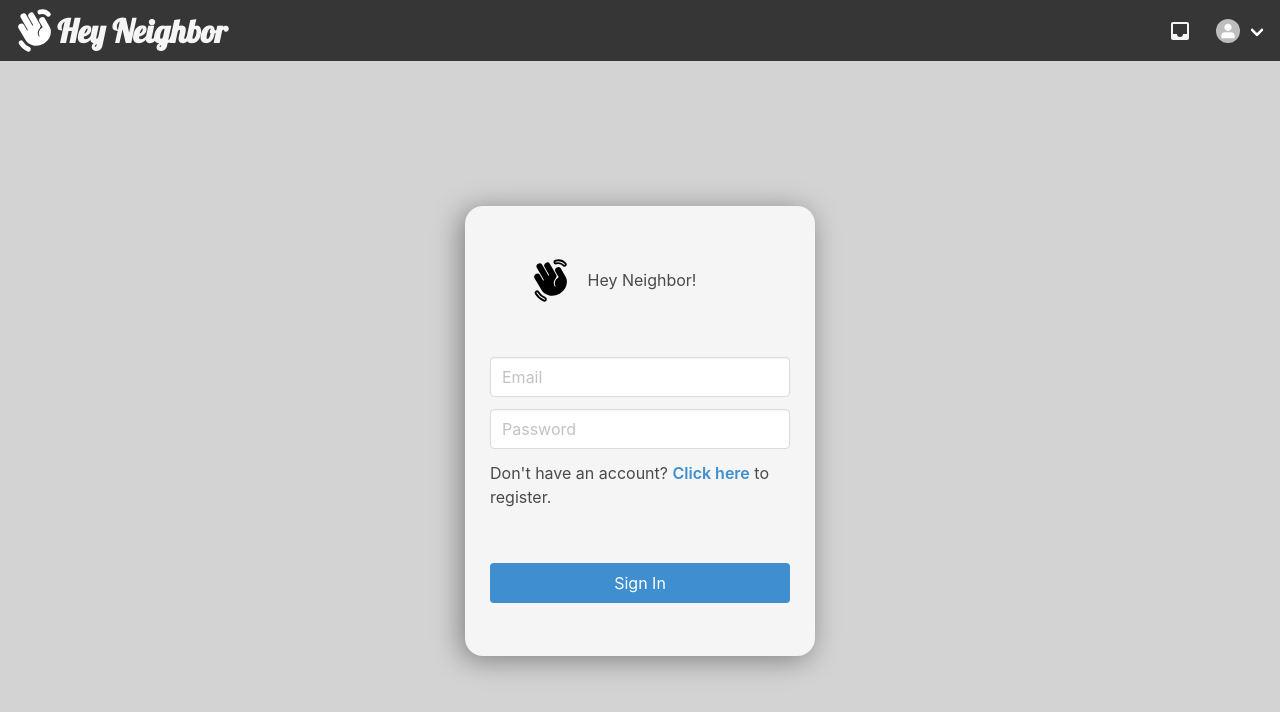
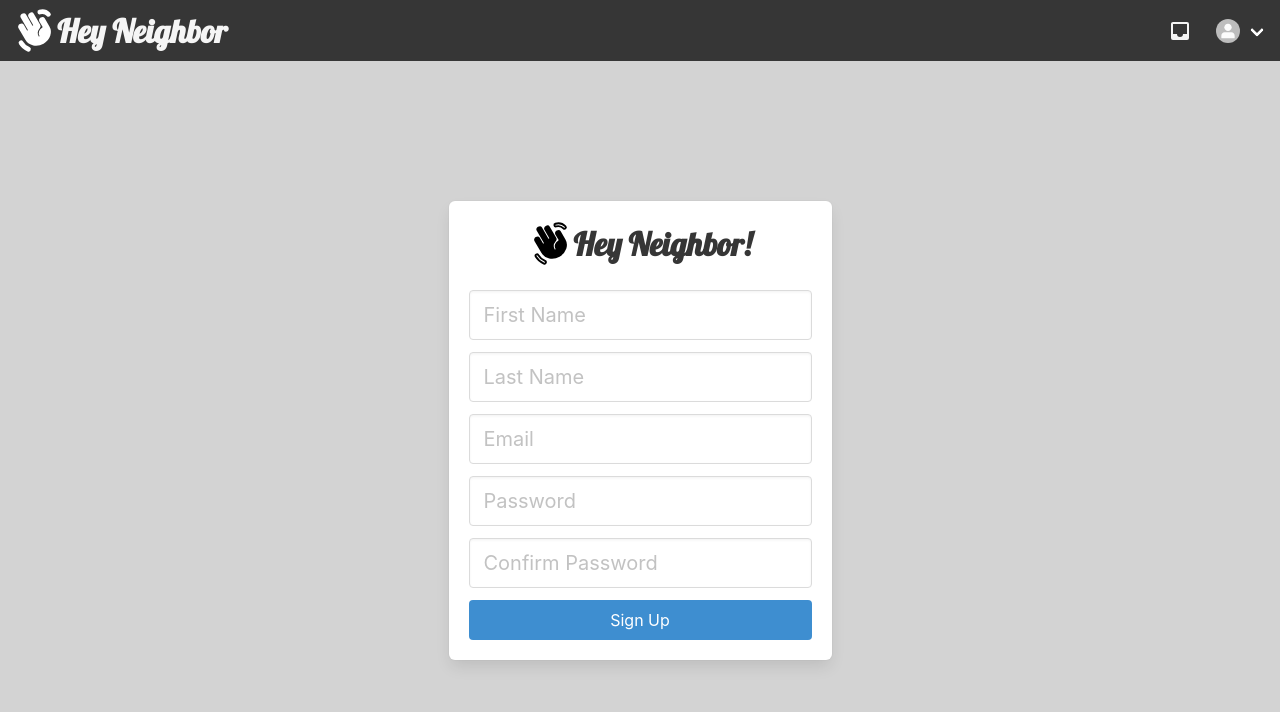
Before and after one commit to jrl508/HeyNeighbor, a React (Create React App) app: page /login in a window 1280 px wide. Both pictures are taken after a click on the element "Click here". Shown: the top 712 px of the page. Built offline with nearby package versions, Linux system fonts and the light colour scheme.

Commit message:
WIP - update login page ui

```diff
--- a/src/pages/Login.js
+++ b/src/pages/Login.js
@@ -1,26 +1,45 @@
-import React from "react";
+import React, { useState } from "react";
 import "../styles/Login.css";
 import Logo from "../images/hand-shake-filled-b.svg";
 import Google from "../images/google.svg";
 import { useNavigate } from "react-router-dom";
 
-const Login = () => {
-  const [email, setEmail] = React.useState("");
-  const [pw, setPw] = React.useState("");
+const SignUpForm = () => {
+  const [email, setEmail] = useState("");
+  const [pw, setPw] = useState("");
+  const [confirmPw, setConfirmPw] = useState("");
+  const [firstName, setFirstName] = useState("");
+  const [lastName, setLastName] = useState("");
   const navigate = useNavigate();
 
   return (
-    <div className="login-wrapper">
-      <div className="login-card">
-        <div className="login-header">
-          <img src={Logo} alt="logo-black" />
-          <h3>Hey Neighbor!</h3>
-        </div>
-        <form className="login-form">
+    <>
       <div className="field">
         <div className="control">
           <input
-                className="input"
+            className="input is-medium"
+            value={firstName}
+            type="text"
+            placeholder="First Name"
+            onChange={(e) => setFirstName(e.target.value)}
+          />
+        </div>
+      </div>
+      <div className="field">
+        <div className="control">
+          <input
+            className="input is-medium"
+            value={lastName}
+            type="text"
+            placeholder="Last Name"
+            onChange={(e) => setLastName(e.target.value)}
+          />
+        </div>
+      </div>
+      <div className="field">
+        <div className="control">
+          <input
+            className="input is-medium"
             value={email}
             type="text"
             placeholder="Email"
@@ -31,7 +50,84 @@ const Login = () => {
       <div className="field">
         <div className="control">
           <input
-                className="input"
+            className="input is-medium"
+            value={pw}
+            type="text"
+            placeholder="Password"
+            onChange={(e) => setPw(e.target.value)}
+          />
+        </div>
+      </div>
+      <div className="field">
+        <div className="control">
+          <input
+            className="input is-medium"
+            value={confirmPw}
+            type="text"
+            placeholder="Confirm Password"
+            onChange={(e) => setConfirmPw(e.target.value)}
+          />
+        </div>
+      </div>
+      <div className="buttons-wrapper">
+        <button
+          className="button is-info is-fullwidth"
+          onClick={() => {
+            console.log(`TODO: SETUP AUTHENTICATION`);
+            navigate("/dashboard");
+          }}
+        >
+          Sign Up
+        </button>
+      </div>
+    </>
+  );
+};
+
+const Login = () => {
+  const [email, setEmail] = useState("");
+  const [pw, setPw] = useState("");
+  const [registerMode, setRegisterMode] = useState(false);
+  const navigate = useNavigate();
+
+  return (
+    <div className="login-wrapper">
+      <div
+        className="box is-flex is-flex-direction-column is-justify-content-space-evenly"
+        style={{ minHeight: "45vh" }}
+      >
+        <header className="mb-5">
+          <div className="is-flex is-justify-content-center is-align-items-center">
+            <img src={Logo} alt="logo-black" width={45} />
+            <span
+              className="title is-3"
+              style={{
+                fontFamily: "lobstah",
+              }}
+            >
+              Hey Neighbor!
+            </span>
+          </div>
+        </header>
+        {registerMode ? (
+          <SignUpForm />
+        ) : (
+          <>
+            <div className="field">
+              <div className="control">
+                <input
+                  className="input is-medium"
+                  value={email}
+                  type="text"
+                  placeholder="Email"
+                  onChange={(e) => setEmail(e.target.value)}
+                />
+              </div>
+            </div>
+            <div className="field">
+              <div className="control">
+                <input
+                  className="input is-medium"
                   value={pw}
                   type="text"
                   placeholder="Password"
@@ -41,12 +137,14 @@ const Login = () => {
             </div>
             <div className="is-size-6">
               Don't have an account?{" "}
-            <span className="has-text-weight-semibold has-text-info is-clickable">
+              <span
+                className="has-text-weight-semibold has-text-info is-clickable"
+                onClick={() => setRegisterMode(true)}
+              >
                 Click here
               </span>{" "}
               to register.
             </div>
-        </form>
             <div className="buttons-wrapper">
               <button
                 className="button is-info is-fullwidth"
@@ -58,6 +156,8 @@ const Login = () => {
                 Sign In
               </button>
             </div>
+          </>
+        )}
       </div>
     </div>
   );
--- a/src/styles/Login.css
+++ b/src/styles/Login.css
@@ -4,20 +4,6 @@
   display: flex;
   justify-content: center;
   align-items: center;
-}
-
-.login-card {
-  background-color: whitesmoke;
-  width: 350px;
-  height: 450px;
-  border-radius: 18px;
-  box-shadow: -4px 4px 28px grey;
-  display: flex;
-  flex-direction: column;
-  align-items: center;
-  padding: 25px;
-  box-sizing: border-box;
-  justify-content: space-around;
 }
 
 .login-form {
```
Lines whose indentation alone changed are shown as unchanged.
